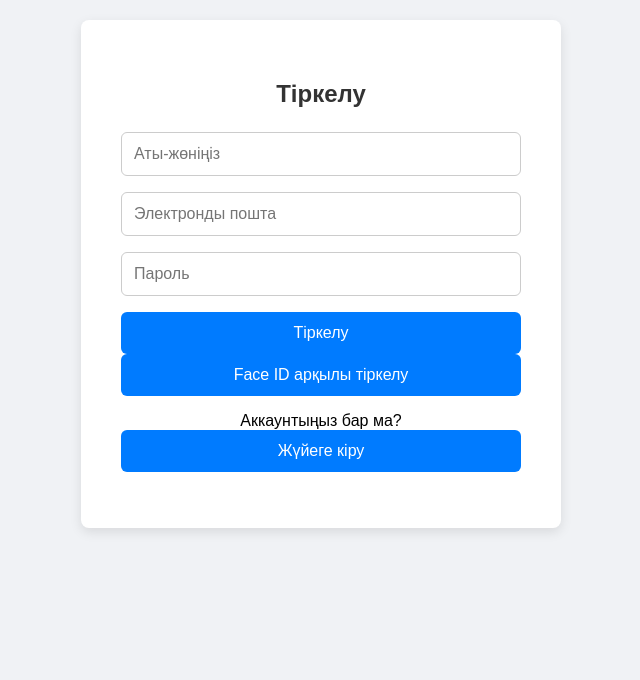
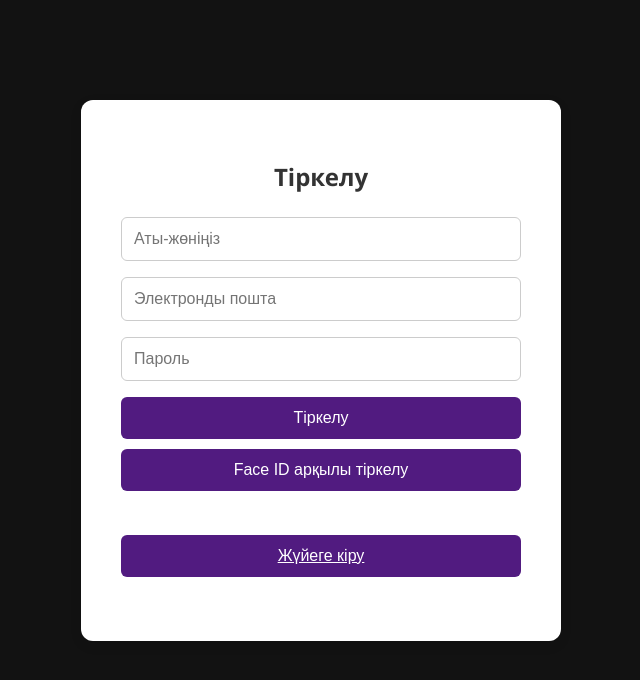
Before and after one commit to fatimazhumash/Final-Project, a React (Vite) app: page / in a window 1280 px wide. Shown: the top 680 px of the page, without its empty margins (319-959 px from the left). Built offline with nearby package versions, Linux system fonts and the light colour scheme.

Commit message:
first commit

```diff
--- a/src/FINALE/App.css
+++ b/src/FINALE/App.css
@@ -1,6 +1,6 @@
 /* src/App.css */
 
-.main-container {
+/* .main-container {
   display: flex;
   min-height: 100vh;
 }
@@ -8,4 +8,38 @@
 .content-container {
   flex-grow: 1;
   padding: 20px;
+} */
+
+
+
+
+/* src/App.css */
+
+body {
+  margin: 0;
+  padding: 0;
+  font-family: 'Segoe UI', Tahoma, Geneva, Verdana, sans-serif;
+  background-color: #121212;
+  color: #ffffff;
 }
+
+.main-container {
+  display: flex;
+  flex-direction: column;
+  min-height: 100vh;
+  background-color: #121212;
+}
+
+.content-container {
+  flex-grow: 1;
+  padding: 20px;
+  padding-top: 80px; /* Навбар үстінде орналасқан болса */
+}
+
+/* Навбарға орын қалдыру үшін */
+@media (max-width: 768px) {
+  .content-container {
+    padding: 15px;
+    padding-top: 70px;
+  }
+}
--- a/src/FINALE/GameVideoNav.css
+++ b/src/FINALE/GameVideoNav.css
@@ -1,9 +1,9 @@
-/* src/GameVideoNav.css */
+/* src/GameVideoNav.css
 
 .game-video-nav {
   display: flex;
   justify-content: center; /* Ссылкилерді ортаға тегістеу */
-  background-color: #333; /* Артқы фон түсі */
+  /* background-color: #333;
   padding: 10px;
   margin-left: 55px;
   border-radius: 8px;
@@ -27,4 +27,46 @@
 
 .game-video-nav .nav-link:hover {
   background-color: #575757;
+} */
+ .game-video-nav {
+  display: flex;
+  justify-content: center;           /* Сілтемелерді ортаға орналастыру */
+  background-color: #333;            /* Қара-сұр фон */
+  padding: 10px 20px;                /* Ішкі бос орын */
+  border-radius: 12px;               /* Жұмыр бұрыштар */
+  margin: 20px auto;                 /* Ортасына орналастыру */
+  max-width: 1000px;                 /* Ең үлкен ені */
+  box-shadow: 0 4px 15px rgba(0, 0, 0, 0.2); /* Көлеңке */
+  position: sticky;                  /* Үстінде тұру үшін */
+  top: 10px;                         /* Үстінен 10px төмен */
+  z-index: 1000;                     /* Басқа элементтер үстінде тұру үшін */
 }
+
+.game-video-nav .nav-link {
+  text-decoration: none;
+  color: #fff;                       /* Ақ түсті мәтін */
+  font-weight: 600;                  /* Қалыңырақ жазу */
+  margin: 0 15px;
+  padding: 10px 20px;
+  border-radius: 6px;
+  transition: background-color 0.3s ease;
+}
+
+.game-video-nav .nav-link:hover {
+  background-color: #575757;         /* Ховер эффект */
+}
+
+/* 🔁 Адаптивтілік үшін */
+@media (max-width: 768px) {
+  .game-video-nav {
+    flex-direction: column;
+    align-items: center;
+    width: 95%;
+  }
+
+  .game-video-nav .nav-link {
+    margin: 8px 0;
+    width: 80%;
+    text-align: center;
+  }
+}
--- a/src/FINALE/Games.css
+++ b/src/FINALE/Games.css
@@ -1,4 +1,13 @@
 /* src/Games.css */
+
+.clasGame {
+  margin: 100px auto; /* Жоғарғы және төменгі жағынан 100px, орталау үшін auto */
+  max-width: 1200px;  /* Ең көп ені */
+  padding: 20px;      /* Ішкі бос орын */
+  background-color: #ffffff; /* Ақ фон */
+  border-radius: 16px; /* Жұмыр бұрыштар */
+  box-shadow: 0 4px 20px rgba(0, 0, 0, 0.1); /* Жұмсақ көлеңке */
+}
 
 h4 {
   text-align: center;
--- a/src/FINALE/Home.jsx
+++ b/src/FINALE/Home.jsx
@@ -6,6 +6,11 @@ function Home (){
         <div>
       <GameVideoNav/>
 
+      <div className="top-nav">
+        <Link to="/games" className="top-nav-link">Games</Link>
+        <Link to="/videos" className="top-nav-link">Cartoons</Link>
+        <Link to="/musics" className="top-nav-link">Musics</Link>
+      </div>
         </div>
     )
 }export default Home
--- /dev/null
+++ b/src/FINALE/LogReg.css
@@ -0,0 +1,150 @@
+/* Жалпы беттің стилі */
+body {
+  font-family: Arial, sans-serif;
+  background-color: #f0f2f5;
+  margin: 0;
+  padding: 0;
+  min-height: 100vh;
+  display: flex;
+  justify-content: center;
+  align-items: center;
+}
+.auth-container {
+  background-color: #fff;
+  padding: 40px;
+  border-radius: 12px;
+  box-shadow: 0 4px 12px rgba(0, 0, 0, 0.1);
+  width: 100%;
+  max-width: 400px;
+  text-align: center;
+  margin: 20px;
+}
+
+.auth-container h2 {
+  margin-bottom: 24px;
+  color: #333;
+}
+
+.auth-container input {
+  width: 100%;
+  padding: 12px;
+  margin-bottom: 16px;
+  border: 1px solid #ccc;
+  border-radius: 6px;
+  font-size: 16px;
+  box-sizing: border-box;
+}
+
+.auth-container input:focus {
+  border-color: #511b80;
+  outline: none;
+  box-shadow: 0 0 0 3px rgba(81, 27, 128, 0.2);
+}
+
+.auth-container button {
+  width: 100%;
+  padding: 12px;
+  background-color: #511b80;
+  color: white;
+  border: none;
+  border-radius: 6px;
+  font-size: 16px;
+  cursor: pointer;
+  margin-bottom: 10px;
+  transition: background-color 0.3s ease;
+}
+
+.auth-container button:hover {
+  background-color: #3a1161;
+}
+
+.link-btn {
+  background: none;
+  border: none;
+  color: #007bff;
+  cursor: pointer;
+  text-decoration: underline;
+  padding: 0;
+  font-size: 14px;
+}
+
+.error-message {
+  color: #dc3545;
+  font-size: 14px;
+  margin-top: 10px;
+}
+
+.success-message {
+  color: #28a745;
+  font-size: 14px;
+  margin-top: 10px;
+}
+
+.login-redirect {
+  margin-top: 15px;
+  font-size: 14px;
+}
+.faceid-container {
+  background-color: #fff;
+  padding: 30px;
+  border-radius: 12px;
+  box-shadow: 0 4px 12px rgba(0, 0, 0, 0.1);
+  text-align: center;
+  width: 100%;
+  max-width: 400px;
+  margin: 20px;
+}
+
+.faceid-container h2 {
+  color: #333;
+  margin-bottom: 20px;
+}
+
+.faceid-container video {
+  width: 100%;
+  max-width: 350px;
+  height: auto;
+  border-radius: 10px;
+  border: 2px solid #ccc;
+  margin-bottom: 15px;
+}
+
+.faceid-container button {
+  padding: 12px 20px;
+  background-color: #4caf50;
+  color: white;
+  font-size: 16px;
+  border: none;
+  border-radius: 6px;
+  cursor: pointer;
+  margin-bottom: 10px;
+  transition: background-color 0.3s ease;
+  width: 100%;
+}
+
+.faceid-container button:hover {
+  background-color: #388e3c;
+}
+
+.faceid-container p {
+  font-size: 14px;
+  color: #555;
+}
+@media (max-width: 480px) {
+  .auth-container, .faceid-container {
+    padding: 20px;
+    margin: 10px;
+  }
+
+  .auth-container input,
+  .auth-container button,
+  .faceid-container button {
+    font-size: 14px;
+    padding: 10px;
+  }
+
+  .faceid-container video {
+    width: 100%;
+    height: auto;
+  }
+}
--- a/src/FINALE/Login.jsx
+++ b/src/FINALE/Login.jsx
@@ -1,5 +1,5 @@
 import React, { useState } from "react";
-import "./Login.css"
+import "LogReg.css"
 import { useNavigate } from "react-router-dom";
 
 function Login() {
--- a/src/FINALE/LoginFaceId.jsx
+++ b/src/FINALE/LoginFaceId.jsx
@@ -1,7 +1,8 @@
 import React, { useEffect, useRef, useState } from "react";
 import * as faceapi from "face-api.js";
 import { useNavigate } from "react-router-dom";
-import './FaceID.css'
+// import './FaceID.css'
+import "LogReg.css"
 function LoginFaceID() {
   const videoRef = useRef();
   const [status, setStatus] = useState("Камера іске қосылуда...");
--- a/src/FINALE/Messenger.css
+++ b/src/FINALE/Messenger.css
@@ -1,4 +1,4 @@
-/* Messenger.css */
+/*
 
 .chat-container {
   max-width: 600px;
@@ -65,4 +65,53 @@
 
 .input-area button:hover {
   background-color: #0056b3;
+} */
+
+
+
+
+
+
+
+
+
+
+
+.messenger {
+  max-width: 600px;
+  margin: auto;
+  padding: 20px;
 }
+.chat-box {
+  max-height: 400px;
+  overflow-y: auto;
+  border: 1px solid #ccc;
+  padding: 10px;
+}
+.message {
+  border-bottom: 1px solid #eee;
+  padding: 5px;
+}
+.message.bot {
+  background: #f1f1f1;
+}
+.msg-actions button {
+  margin: 3px;
+}
+.reactions span {
+  margin-right: 5px;
+}
+.input-area {
+  display: flex;
+  gap: 5px;
+  margin-top: 10px;
+}
+.filters {
+  margin-bottom: 10px;
+  display: flex;
+  gap: 5px;
+}
+.pinned {
+  color: red;
+  font-weight: bold;
+}
--- a/src/FINALE/Register.jsx
+++ b/src/FINALE/Register.jsx
@@ -1,5 +1,5 @@
 import React, { useState } from "react";
-import "./Register.css";
+import "LogReg.css"
 import { useNavigate } from "react-router-dom";
 
 function Register() {
--- a/src/FINALE/RegisterFaceId.jsx
+++ b/src/FINALE/RegisterFaceId.jsx
@@ -1,7 +1,8 @@
 import React, { useEffect, useRef, useState } from "react";
 import * as faceapi from "face-api.js";
 import { useNavigate } from "react-router-dom";
-import './FaceID.css'
+// import './FaceID.css'
+import "LogReg.css"
 function RegisterFaceId() {
   const videoRef = useRef();
   const [status, setStatus] = useState("Камера іске қосылуда...");
```
Also changed, not shown: src/FINALE/Home.css (+10 -6 lines), src/FINALE/Messenger.jsx (line endings or trailing spaces).
